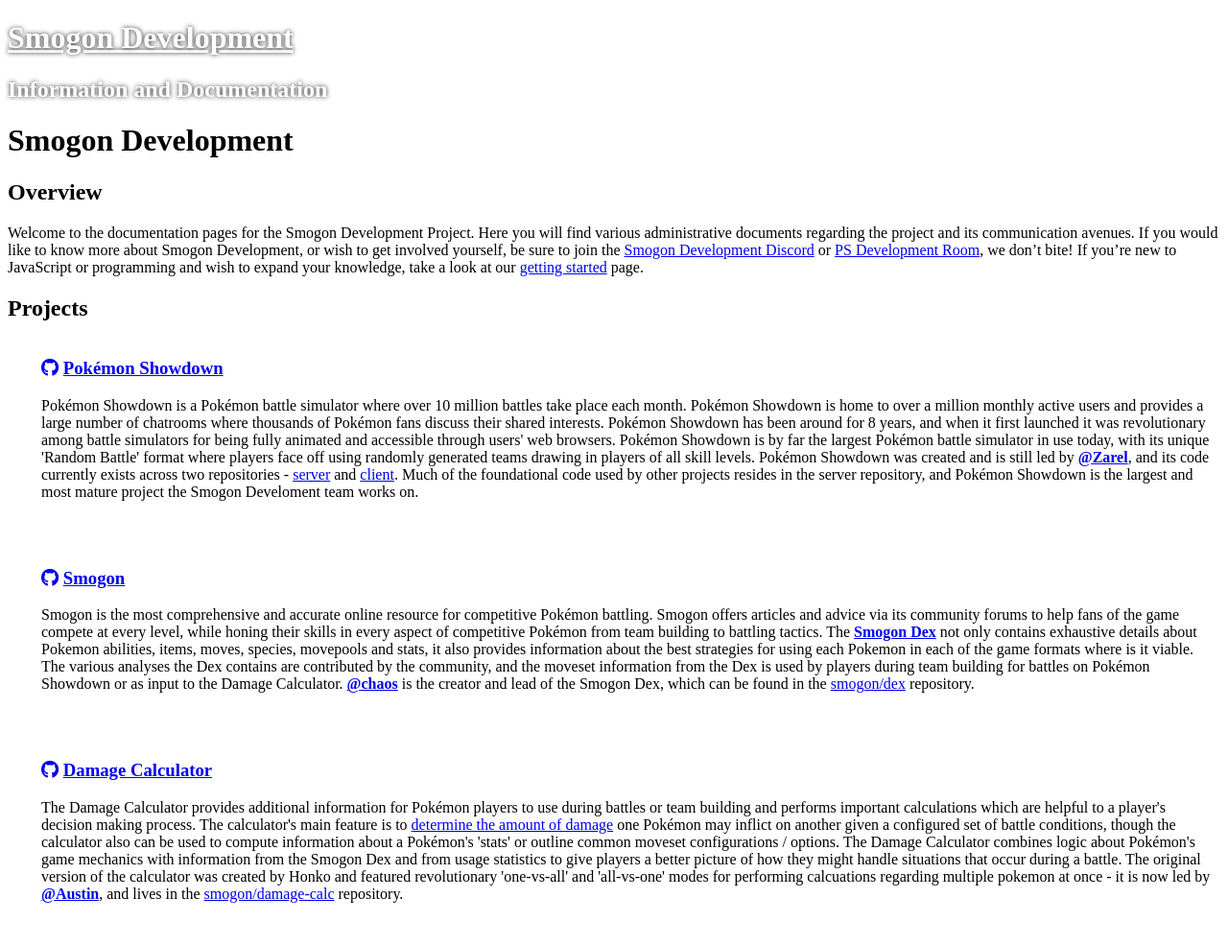
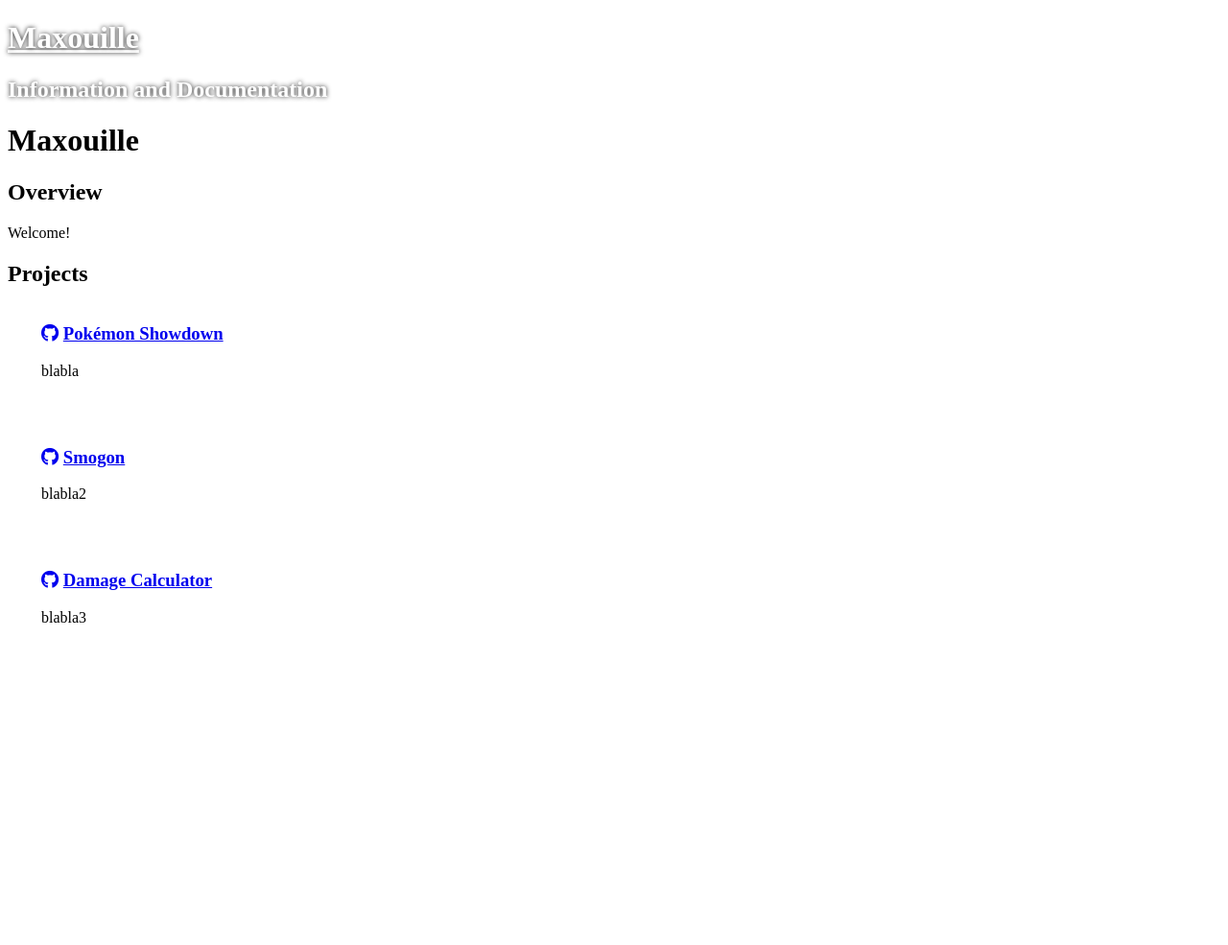
Before and after one commit to Maxouille64/maxouille64.github.io, a Jekyll site: the page built from index.md, in a window 1280 px wide. Shown: the whole page at 96% size. Built offline with Jekyll 4.4.1, drawn with Linux system fonts in a browser that asks for light colours; nearby versions of some CDN libraries; our own code applies the rules of GitHub Pages for plain Markdown files; after the commit the page ends 900 px from its top, so only the background shows below that.

Commit message:
Update index.md

```diff
--- a/index.md
+++ b/index.md
@@ -1,29 +1,28 @@
-# Smogon Development
+# Maxouille
 
 ## Overview
 
-Welcome to the documentation pages for the Smogon Development Project. Here you will find various administrative documents regarding the project and its communication avenues. If you would like to know more about Smogon Development, or wish to get involved yourself, be sure to join the [Smogon Development Discord](https://spo.ink/dev) or [PS Development Room](https://play.pokemonshowdown.com/development), we don't bite! If you're new to JavaScript or programming and wish to expand your knowledge, take a look at our [getting started](/getting-started) page.
+Welcome!
 
 ## Projects
 
 <div class="project-blurb">
     <div class="project-body">
         <h3><a href="https://github.com/Zarel/Pokemon-Showdown"><i aria-hidden="true" class="fab fa-github"></i></a> <a href="https://pokemonshowdown.com/">Pokémon Showdown</a></h3>
-        <p style="font-size:12pt;">Pokémon Showdown is a Pokémon battle simulator where over 10 million battles take place each month. Pokémon Showdown is home to over a million monthly active users and provides a large number of chatrooms where thousands of Pokémon fans discuss their shared interests. Pokémon Showdown has been around for 8 years, and when it first launched it was revolutionary among battle simulators for being fully animated and accessible through users' web browsers. Pokémon Showdown is by far the largest Pokémon battle simulator in use today, with its unique 'Random Battle' format where players face off using randomly generated teams drawing in players of all skill levels. Pokémon Showdown was created and is still led by <strong><a href="https://github.com/Zarel">@Zarel</a></strong>, and its code currently exists across two repositories - <a href="https://github.com/Zarel/Pokemon-Showdown">server</a> and <a href="https://github.com/Zarel/Pokemon-Showdown-Client">client</a>. Much of the foundational code used by other projects resides in the server repository, and Pokémon Showdown is the largest and most mature project the Smogon Develoment team works on.</p>
+        <p style="font-size:12pt;">blabla</p>
     </div>
 </div>
 
 <div class="project-blurb">
     <div class="project-body">
         <h3><a href="https://github.com/smogon"><i aria-hidden="true" class="fab fa-github"></i></a> <a href="https://smogon.com/">Smogon</a></h3>
-        <p style="font-size:12pt;">Smogon is the most comprehensive and accurate online resource for competitive Pokémon battling. Smogon offers articles and advice via its community forums to help fans of the game compete at every level, while honing their skills in every aspect of competitive Pokémon from team building to battling tactics. The <strong><a href="https://smogon.com/dex">Smogon Dex</a></strong> not only contains exhaustive details about Pokemon abilities, items, moves, species, movepools and stats, it also provides information about the best strategies for using each Pokemon in each of the game formats where is it viable. The various analyses the Dex contains are contributed by the community, and the moveset information from the Dex is used by players during team building for battles on Pokémon Showdown or as input to the Damage Calculator. <strong><a href="https://github.com/monsanto">@chaos</a></strong> is the creator and lead of the Smogon Dex, which can be found in the <a href="https://github.com/smogon/dex">smogon/dex</a> repository.</p>
+        <p style="font-size:12pt;">blabla2</p>
     </div>
 </div>
 
 <div class="project-blurb">
     <div class="project-body">
         <h3><a href="https://github.com/smogon/damage-calc"><i aria-hidden="true" class="fab fa-github"></i></a> <a href="https://calc.pokemonshowdown.com">Damage Calculator</a></h3>
-        <p style="font-size:12pt;">The Damage Calculator provides additional information for Pokémon players to use during battles or team building and performs important calculations which are helpful to a player's decision making process. The calculator's main feature is
-to <a href="https://www.trainertower.com/dawoblefets-damage-dissertation/">determine the amount of damage</a> one Pokémon may inflict on another given a configured set of battle conditions, though the calculator also can be used to compute information about a Pokémon's 'stats' or outline common moveset configurations / options. The Damage Calculator combines logic about Pokémon's game mechanics with information from the Smogon Dex and from usage statistics to give players a better picture of how they might handle situations that occur during a battle. The original version of the calculator was created by Honko and featured revolutionary 'one-vs-all' and 'all-vs-one' modes for performing calcuations regarding multiple pokemon at once - it is now led by <strong><a href="https://github.com/AustinXII">@Austin</a></strong>, and lives in the <a href="https://github.com/smogon/damage-calc">smogon/damage-calc</a> repository.</p>
+        <p style="font-size:12pt;">blabla3</p>
     </div>
 </div>
```
